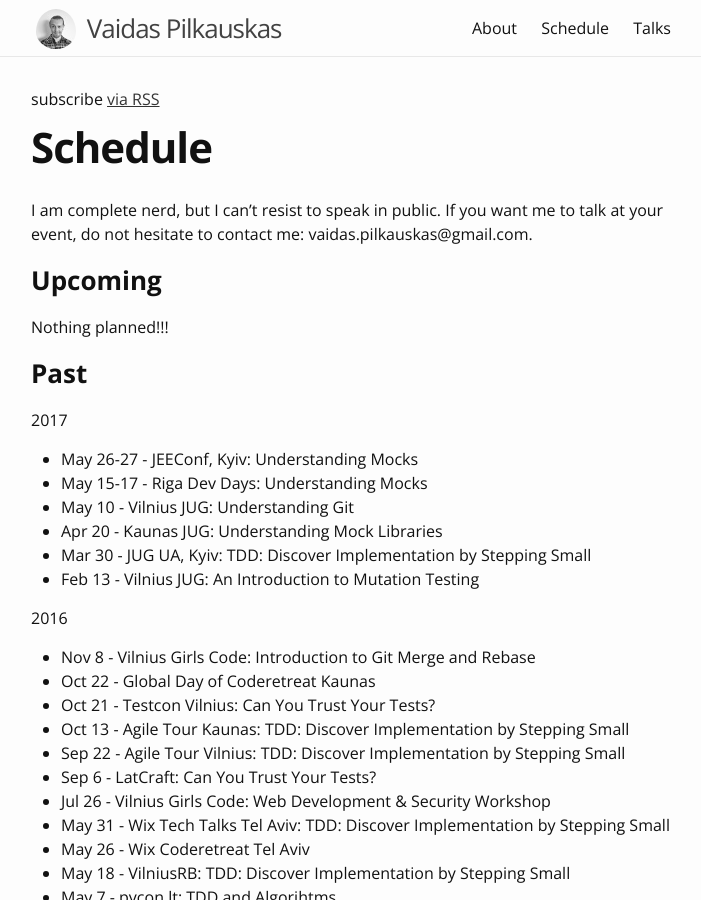
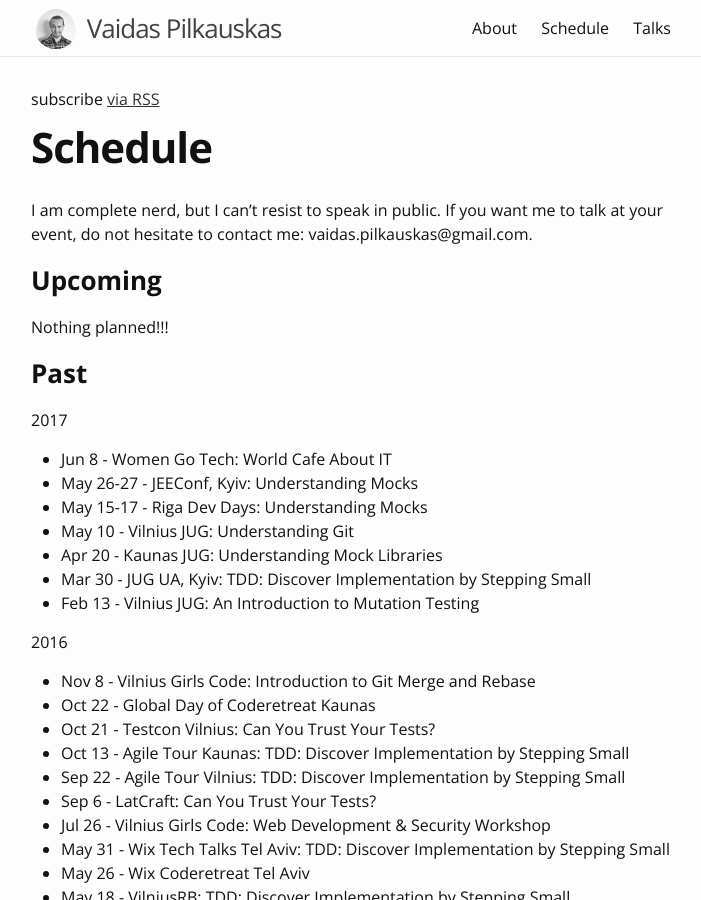
Before and after one commit to liucijus/liucijus.github.io, a Jekyll site: the page built from schedule.md, in a window 1280 px wide and 900 px high. Shown: the whole window, without its empty margins (289-990 px from the left). Built offline with Jekyll 4.4.1, drawn with Linux system fonts in a browser that asks for light colours.

Commit message:
Add WGT event

```diff
--- a/schedule.md
+++ b/schedule.md
@@ -15,6 +15,7 @@ Nothing planned!!!
 
 2017
 
+ * Jun 8 - Women Go Tech: World Cafe About IT
  * May 26-27 - JEEConf, Kyiv: Understanding Mocks
  * May 15-17 - Riga Dev Days: Understanding Mocks
  * May 10 - Vilnius JUG: Understanding Git
```
